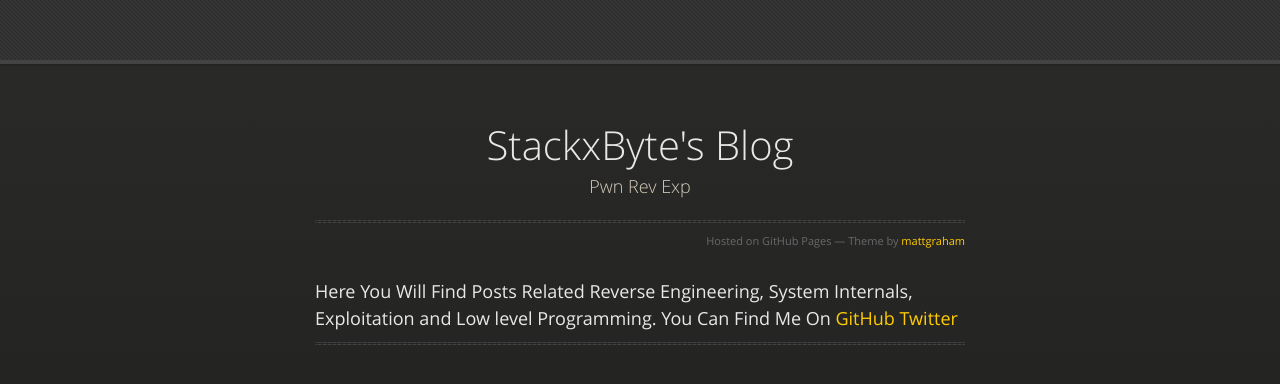
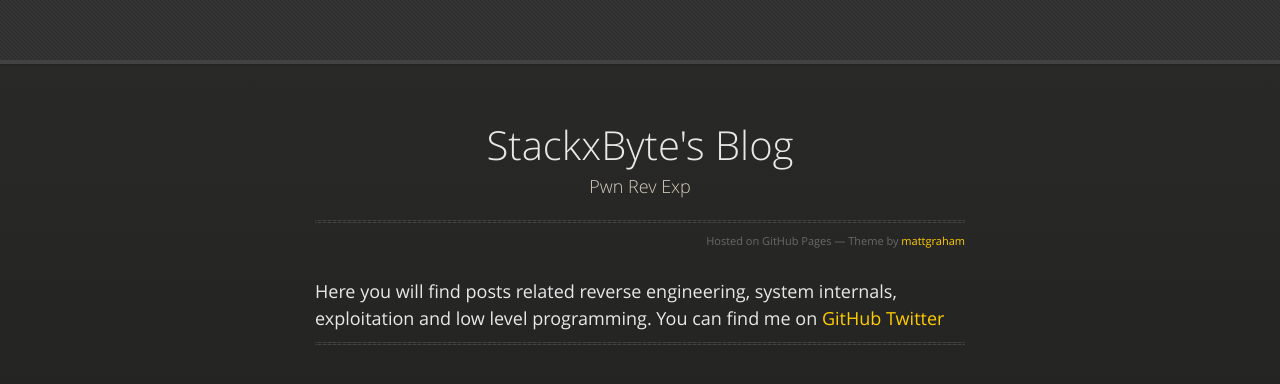
Before and after one commit to stackxbyte/stackxbyte.github.io, a Jekyll site: the page built from index.md, in a window 1280 px wide. Shown: the top 384 px of the page. Built offline with Jekyll 4.4.1, drawn with Linux system fonts in a browser that asks for light colours.

```diff
--- a/index.md
+++ b/index.md
@@ -2,6 +2,6 @@
 layout: default
 ---
 
-#### Here You Will Find Posts Related Reverse Engineering, System Internals, Exploitation and Low level Programming. You Can Find Me On [GitHub](https://github.com/stackxbyte) [Twitter](https://x.com/c00l_k3d)
+#### Here you will find posts related reverse engineering, system internals, exploitation and low level programming. You can find me on [GitHub](https://github.com/stackxbyte) [Twitter](https://x.com/c00l_k3d)
 
 ---------------------------------------
```
